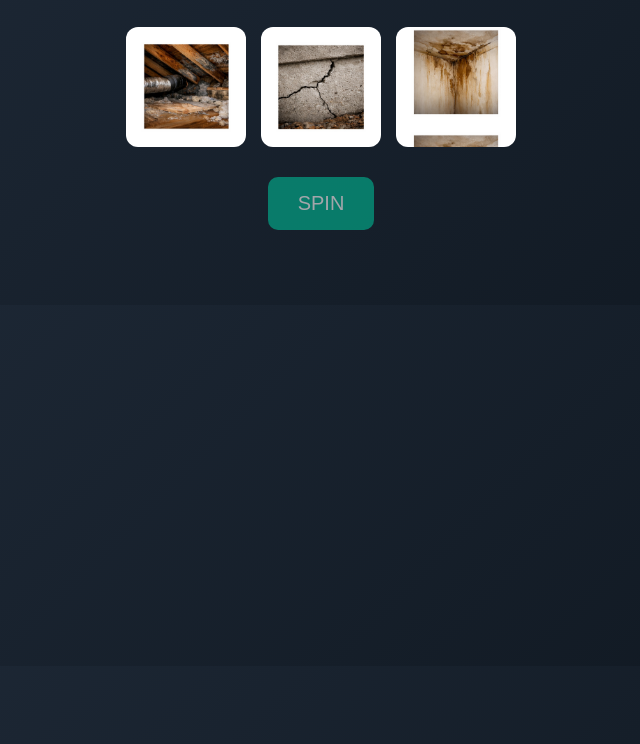
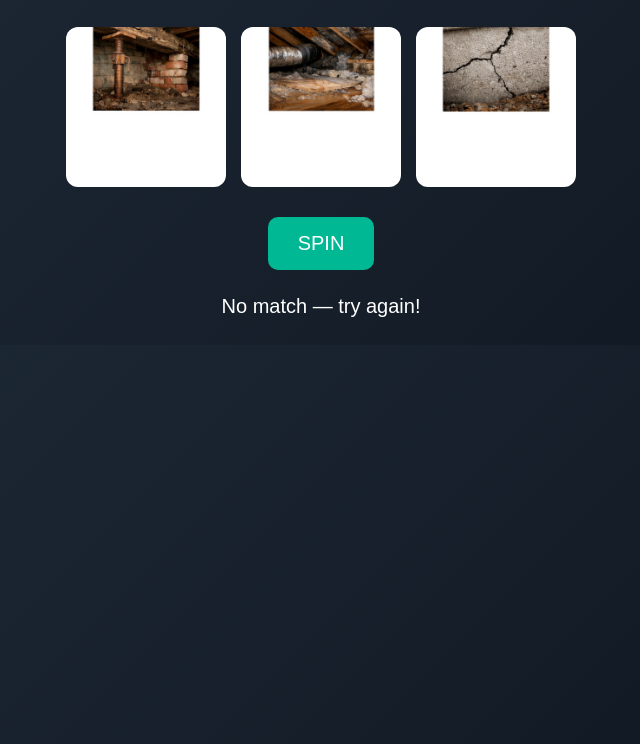
Before and after one commit to fpenaRDH/rdh-slot-machine, a plain HTML site: page index.html in a window 1280 px wide. Both pictures are taken after a click on the button "SPIN". Shown: the part 56-800 px from the top of the page, without its empty margins (319-959 px from the left). Drawn offline with Linux system fonts and the light colour scheme.

Commit message:
Refactor reel styles and spin logic

```diff
--- a/index.html
+++ b/index.html
@@ -26,8 +26,10 @@
  }
 
 .reel {
-  width: 120px;
-  height: 120px;
+  width: 22vw;
+  height: 22vw;
+  max-width: 160px;
+  max-height: 160px;
   background: white;
   border-radius: 12px;
   overflow: hidden;
@@ -37,13 +39,14 @@
 .reel-track {
   position: absolute;
   width: 100%;
+  transition: transform 1s cubic-bezier(.17,.67,.83,.67);
 }
 
 .reel-track img {
-  width: 90px;
-  height: 90px;
+  width: 70%;
+  height: 70%;
   display: block;
-  margin: 15px auto;
+  margin: 15% auto;
   object-fit: contain;
 }
 
@@ -61,15 +64,6 @@
   margin-top: 25px;
   font-size: 20px;
   min-height: 50px;
-}
-
-.spinning {
-  animation: spinScroll 0.2s linear infinite;
-}
-
-@keyframes spinScroll {
-  0%   { transform: translateY(0); }
-  100% { transform: translateY(-120px); }
 }
 
 .spin-button:disabled {
@@ -133,9 +127,21 @@ function setReel(id, finalSymbol) {
   // Add the final symbol at the end
   stack += `<img src="${finalSymbol}.png">`;
 
-  reel.innerHTML = `<div class="reel-track spinning">${stack}</div>`;
+  reel.innerHTML = `<div class="reel-track">${stack}</div>`;
 
   return reel.querySelector(".reel-track");
+}
+
+function stopReel(track) {
+  const images = track.querySelectorAll("img");
+  const lastImage = images[images.length - 1];
+
+  const imageHeight = lastImage.offsetHeight;
+  const totalHeight = track.offsetHeight;
+
+  const moveAmount = totalHeight - imageHeight;
+
+  track.style.transform = `translateY(-${moveAmount}px)`;
 }
 
 function spin() {
@@ -154,22 +160,23 @@ function spin() {
   const track2 = setReel("reel2", r2);
   const track3 = setReel("reel3", r3);
 
-  // Stop Reel 1
   setTimeout(() => {
-    track1.classList.remove("spinning");
-  }, 1000);
+  stopReel(track1);
+}, 50);
 
-  // Stop Reel 2
 setTimeout(() => {
-    track2.classList.remove("spinning");
-  }, 2000);
+  stopReel(track2);
+}, 200);
 
-  // Stop Reel 3
 setTimeout(() => {
-    track3.classList.remove("spinning");
+  stopReel(track3);
+}, 350);
+
+  setTimeout(() => {
   evaluate(r1, r2, r3);
   button.disabled = false;
-  }, 3000);
+}, 1500);
+
 }
 
 function evaluate(r1, r2, r3) {
```
Lines whose indentation alone changed are shown as unchanged.
